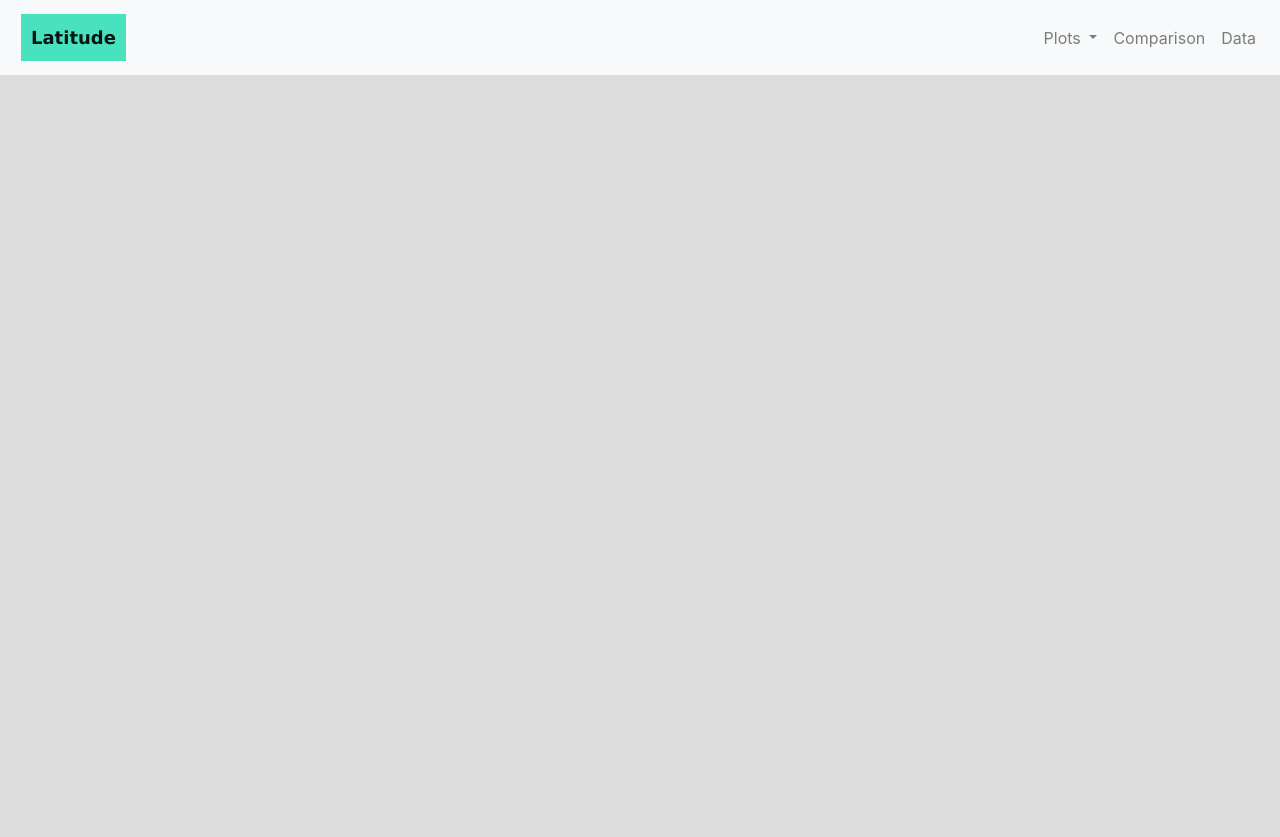
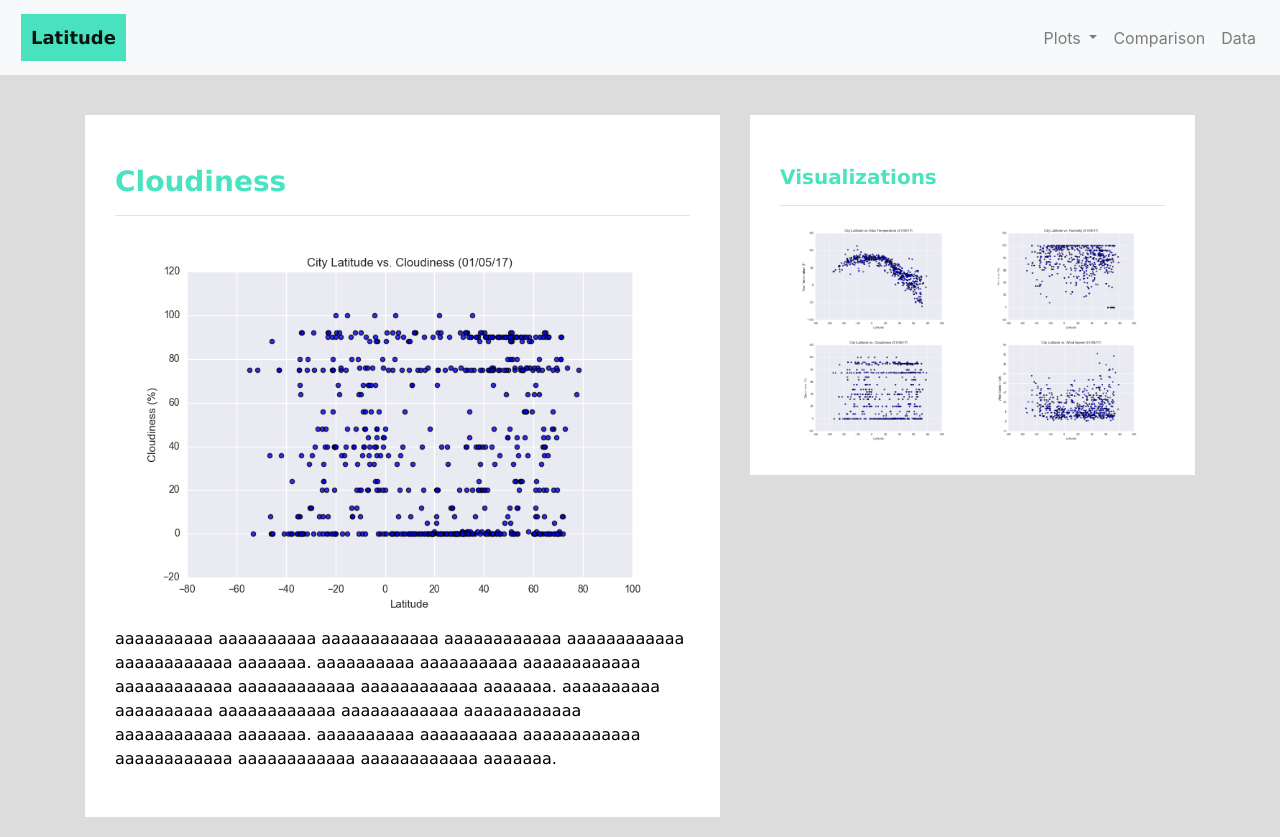
Before and after one commit to cheibergam/Web-Design-Challenge, a plain HTML site: page visualizations/cloudiness.html in a window 1280 px wide. Before the commit the page ends 800 px from the top, so only its background shows below. Drawn offline with nearby package versions, Linux system fonts and the light colour scheme.

Commit message:
Added page structure for Humidity, Wind Speed and Cloudiness pages.

```diff
--- a/visualizations/cloudiness.html
+++ b/visualizations/cloudiness.html
@@ -54,10 +54,59 @@
     <!-- End of navbar -->
 
     <!-- Start of container -->
+    <div class="container">
+      <div class="row">
+        <div class="col-lg-7 col-md-12">
+          <div class="box">
+            <h3>Cloudiness</h3>
+            <hr>
+            <img src="../assets/images/Fig3.png">
+            <p>
+              aaaaaaaaaa aaaaaaaaaa aaaaaaaaaaaa aaaaaaaaaaaa aaaaaaaaaaaa aaaaaaaaaaaa aaaaaaa.
+              aaaaaaaaaa aaaaaaaaaa aaaaaaaaaaaa aaaaaaaaaaaa aaaaaaaaaaaa aaaaaaaaaaaa aaaaaaa.
+              aaaaaaaaaa aaaaaaaaaa aaaaaaaaaaaa aaaaaaaaaaaa aaaaaaaaaaaa aaaaaaaaaaaa aaaaaaa.
+              aaaaaaaaaa aaaaaaaaaa aaaaaaaaaaaa aaaaaaaaaaaa aaaaaaaaaaaa aaaaaaaaaaaa aaaaaaa.
+            </p>
+          </div>
+        </div>
 
-          <!-- Start of Visualizations imageNav Area -->
-          <!-- End of the Visualizations imageNav Area -->
+        <!-- Start of Visualizations imageNav Area -->
+        <div class="col-lg-5 col-md-12">
+          <div class="box">
+            <h5>Visualizations</h5>
+            <hr>
+            <div class="container">
+              <div class="row">
+                <div class="col-6">
+                  <a href="temp.html">
+                    <img class="img-box" src="../assets/images/Fig1.png">
+                  </a>
+                </div>
+                <div class="col-6">
+                  <a href="humidity.html">
+                    <img class="img-box" src="../assets/images/Fig2.png">
+                  </a>
+                </div>
+              </div>
+              <div class="row">
+                <div class="col-6">
+                  <a href="cloudiness.html">
+                    <img class="img-box" src="../assets/images/Fig3.png">
+                  </a>
+                </div>
+                <div class="col-6">
+                  <a href="wind.html">
+                    <img class="img-box" src="../assets/images/Fig4.png">
+                  </a>
+                </div>
+              </div>
+            </div>
+          </div>
+        </div>
+        <!-- End of the Visualizations imageNav Area -->
 
+      </div>
+    </div>
     <!-- End of container -->
 
     <!-- jQuery CDN -->
```
Also changed, not shown: visualizations/humidity.html (+51 -2 lines), visualizations/wind.html (+51 -2 lines), visualizations/temp.html (line endings or trailing spaces).
